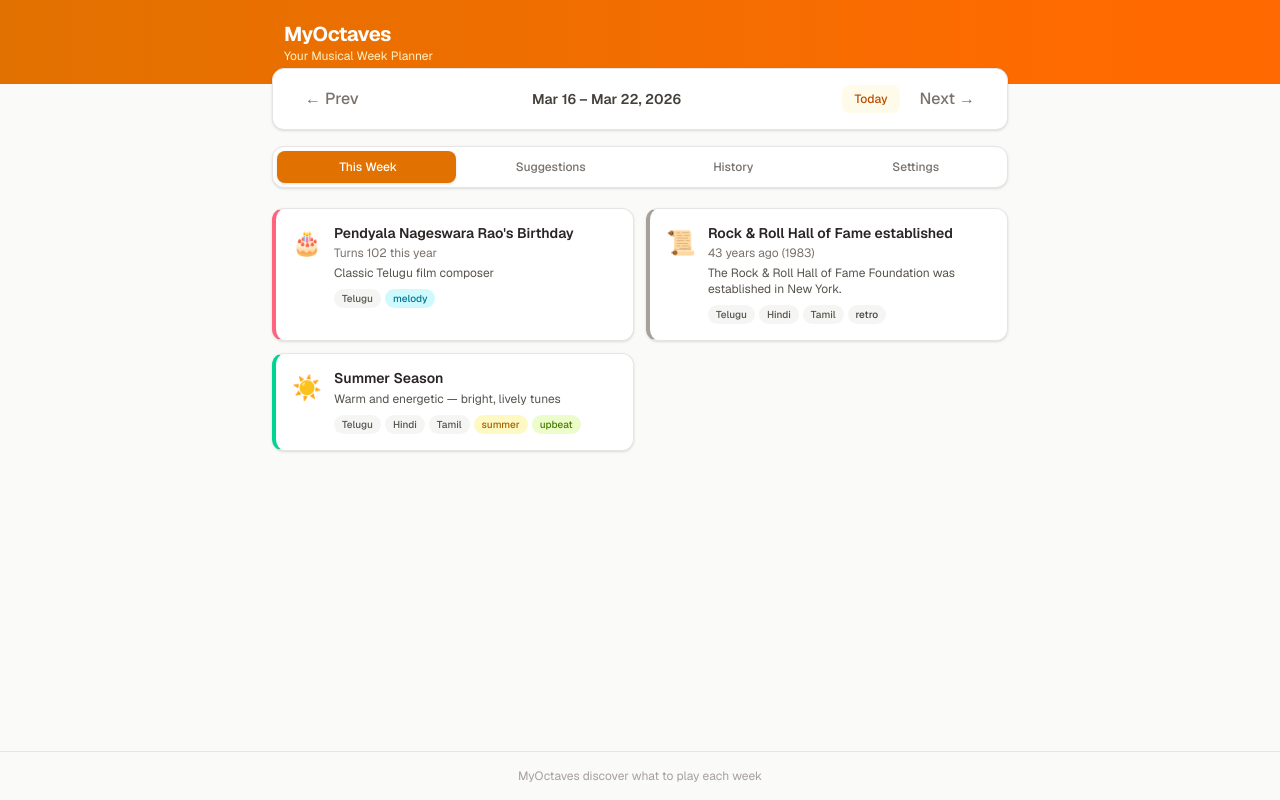
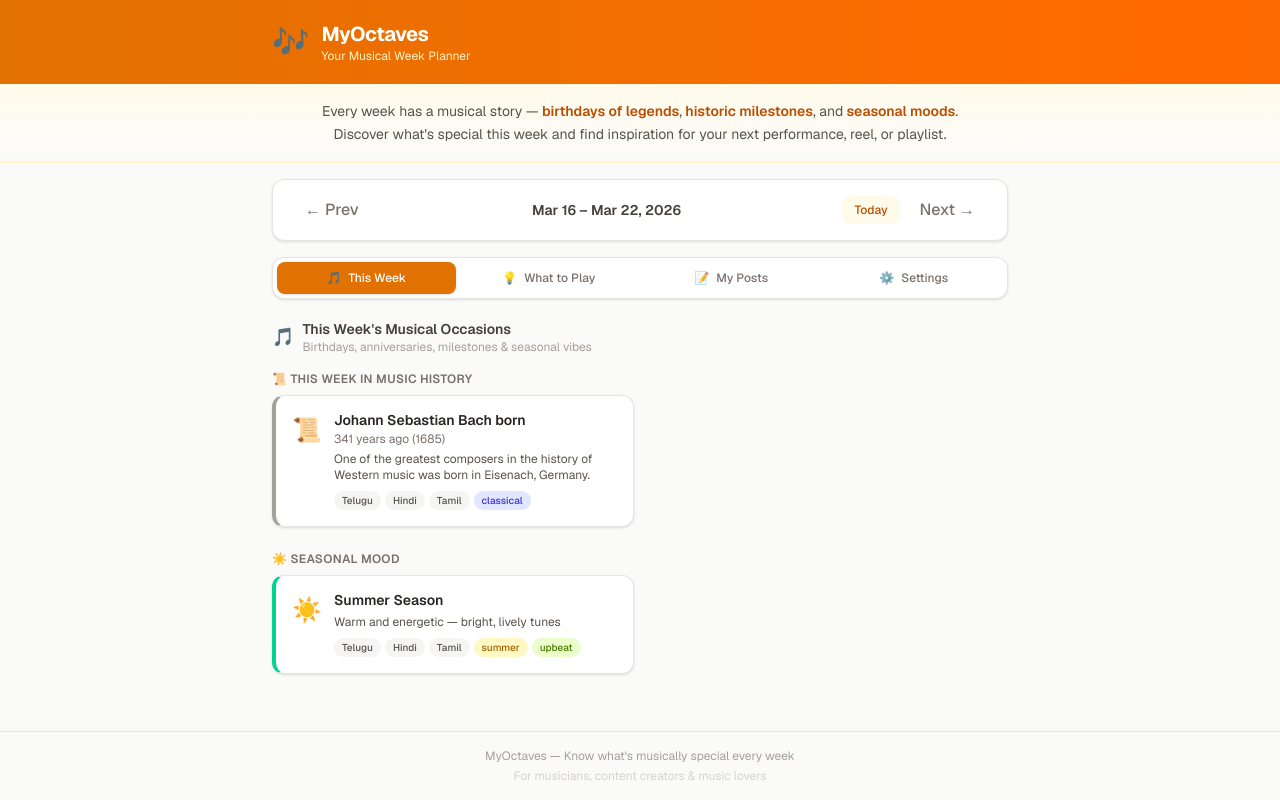
Before and after one commit to sivakanthb/myoctaves, a Next.js app: page / in a window 1280 px wide. Built offline with nearby package versions, Linux system fonts and the light colour scheme.

Commit message:
feat: UX overhaul  hero explainer, grouped cards, better tabs, fix uncertain dates

```diff
--- a/src/app/layout.tsx
+++ b/src/app/layout.tsx
@@ -13,8 +13,8 @@ const geistMono = Geist_Mono({
 });
 
 export const metadata: Metadata = {
-  title: "MyOctaves",
-  description: "Your Musical Week Planner  discover what to play each week based on birthdays, anniversaries, seasons & moods",
+  title: "MyOctaves — Your Musical Week Planner",
+  description: "Discover what's musically special every week — birthdays of legends, historic milestones, and seasonal moods. Get inspired for your next performance, reel, or playlist.",
 };
 
 export default function RootLayout({
--- a/src/app/page.tsx
+++ b/src/app/page.tsx
@@ -13,10 +13,10 @@ import SettingsPanel from '@/components/SettingsPanel';
 type Tab = 'week' | 'suggest' | 'history' | 'settings';
 
 const TABS: { key: Tab; label: string; icon: string }[] = [
-  { key: 'week', label: 'This Week', icon: '' },
-  { key: 'suggest', label: 'Suggestions', icon: '' },
-  { key: 'history', label: 'History', icon: '' },
-  { key: 'settings', label: 'Settings', icon: '' },
+  { key: 'week', label: 'This Week', icon: '🎵' },
+  { key: 'suggest', label: 'What to Play', icon: '💡' },
+  { key: 'history', label: 'My Posts', icon: '📝' },
+  { key: 'settings', label: 'Settings', icon: '⚙️' },
 ];
 
 export default function Home() {
@@ -49,7 +49,7 @@ export default function Home() {
       <header className="bg-gradient-to-r from-amber-600 to-orange-500 text-white">
         <div className="max-w-3xl mx-auto px-4 py-5">
           <div className="flex items-center gap-3">
-            <span className="text-3xl"></span>
+            <span className="text-3xl">🎶</span>
             <div>
               <h1 className="text-xl font-bold tracking-tight">MyOctaves</h1>
               <p className="text-amber-100 text-xs">Your Musical Week Planner</p>
@@ -58,8 +58,21 @@ export default function Home() {
         </div>
       </header>
 
+      {/* Hero/Purpose — tells a layman what this app does */}
+      <div className="bg-gradient-to-b from-amber-50 to-stone-50 border-b border-amber-100">
+        <div className="max-w-3xl mx-auto px-4 py-4 text-center">
+          <p className="text-sm text-stone-600 leading-relaxed">
+            Every week has a musical story — <span className="font-semibold text-amber-700">birthdays of legends</span>,
+            <span className="font-semibold text-amber-700"> historic milestones</span>, and
+            <span className="font-semibold text-amber-700"> seasonal moods</span>.
+            <br className="hidden sm:block" />
+            Discover what&apos;s special this week and find inspiration for your next performance, reel, or playlist.
+          </p>
+        </div>
+      </div>
+
       {/* Week Nav */}
-      <div className="max-w-3xl mx-auto w-full px-4 -mt-4 relative z-10">
+      <div className="max-w-3xl mx-auto w-full px-4 mt-4 relative z-10">
         <WeekNav week={week} onChange={handleWeekChange} />
       </div>
 
@@ -84,17 +97,49 @@ export default function Home() {
 
       {/* Content */}
       <main className="max-w-3xl mx-auto w-full px-4 py-5 flex-1">
-        {tab === 'week' && <ContextPanel cards={cards} />}
+        {tab === 'week' && (
+          <div>
+            <div className="flex items-center gap-2 mb-4">
+              <span className="text-lg">🎵</span>
+              <div>
+                <h2 className="text-sm font-semibold text-stone-700">This Week&apos;s Musical Occasions</h2>
+                <p className="text-xs text-stone-400">Birthdays, anniversaries, milestones & seasonal vibes</p>
+              </div>
+            </div>
+            <ContextPanel cards={cards} />
+          </div>
+        )}
         {tab === 'suggest' && (
-          <SuggestPanel suggestions={suggestions} onStatusChange={handleSuggestionStatus} />
+          <div>
+            <div className="flex items-center gap-2 mb-4">
+              <span className="text-lg">💡</span>
+              <div>
+                <h2 className="text-sm font-semibold text-stone-700">Suggested Themes to Play</h2>
+                <p className="text-xs text-stone-400">Based on this week&apos;s occasions — plan, post, or skip</p>
+              </div>
+            </div>
+            <SuggestPanel suggestions={suggestions} onStatusChange={handleSuggestionStatus} />
+          </div>
         )}
-        {tab === 'history' && <HistoryPanel />}
+        {tab === 'history' && (
+          <div>
+            <div className="flex items-center gap-2 mb-4">
+              <span className="text-lg">📝</span>
+              <div>
+                <h2 className="text-sm font-semibold text-stone-700">Your Performance Log</h2>
+                <p className="text-xs text-stone-400">Track what you&apos;ve played, posted, or performed</p>
+              </div>
+            </div>
+            <HistoryPanel />
+          </div>
+        )}
         {tab === 'settings' && <SettingsPanel onSave={refresh} />}
       </main>
 
       {/* Footer */}
       <footer className="text-center py-4 text-xs text-stone-400 border-t border-stone-200">
-        MyOctaves  discover what to play each week
+        <p>MyOctaves — Know what&apos;s musically special every week</p>
+        <p className="mt-1 text-stone-300">For musicians, content creators & music lovers</p>
       </footer>
     </div>
   );
--- a/src/components/ContextPanel.tsx
+++ b/src/components/ContextPanel.tsx
@@ -40,6 +40,16 @@ const TAG_COLOR: Record<string, string> = {
   duet: 'bg-rose-100 text-rose-700',
 };
 
+const SECTION_LABEL: Record<string, string> = {
+  birthday: '🎂 Birthdays This Week',
+  death_anniversary: '🕯️ Remembering Legends',
+  special_day: '📅 Special Days',
+  historic_event: '📜 This Week in Music History',
+  seasonal: '☀️ Seasonal Mood',
+  mood: '🎭 Mood',
+  movie_release: '🎬 Film Releases',
+};
+
 interface Props {
   cards: ContextCard[];
 }
@@ -55,9 +65,27 @@ export default function ContextPanel({ cards }: Props) {
     );
   }
 
+  // Group cards by type, preserving display order
+  const typeOrder: string[] = ['birthday', 'death_anniversary', 'special_day', 'historic_event', 'seasonal', 'mood', 'movie_release'];
+  const grouped = new Map<string, ContextCard[]>();
+  for (const card of cards) {
+    const list = grouped.get(card.type) || [];
+    list.push(card);
+    grouped.set(card.type, list);
+  }
+
   return (
-    <div className="grid gap-3 sm:grid-cols-2">
-      {cards.map(card => (
+    <div className="space-y-6">
+      {typeOrder.map(type => {
+        const group = grouped.get(type);
+        if (!group || group.length === 0) return null;
+        return (
+          <section key={type}>
+            <h3 className="text-xs font-semibold text-stone-500 uppercase tracking-wide mb-2">
+              {SECTION_LABEL[type] || type}
+            </h3>
+            <div className="grid gap-3 sm:grid-cols-2">
+              {group.map(card => (
         <div
           key={card.id}
           className={`rounded-xl bg-white border border-stone-200 border-l-4 ${BORDER_COLOR[card.type] || 'border-l-stone-300'} p-4 shadow-sm hover:shadow-md transition`}
@@ -92,7 +120,11 @@ export default function ContextPanel({ cards }: Props) {
             </div>
           </div>
         </div>
-      ))}
+              ))}
+            </div>
+          </section>
+        );
+      })}
     </div>
   );
 }
--- a/src/lib/seedData.ts
+++ b/src/lib/seedData.ts
@@ -117,14 +117,14 @@ export const SEED_PEOPLE: Person[] = [
   {
     id: 'kv_mahadevan', name: 'K.V. Mahadevan',
     role: ['music_director', 'composer'], birthDate: '03-12', birthYear: 1918,
-    deathDate: '08-21', deathYear: 2001,
+    deathDate: '01-21', deathYear: 2001, // Note: some sources cite August 21
     languages: ['Telugu', 'Tamil', 'Kannada'],
     knownFor: 'Prolific South Indian film composer',
     isCurated: true,
   },
   {
     id: 'pendyala', name: 'Pendyala Nageswara Rao',
-    role: ['music_director', 'composer'], birthDate: '03-19', birthYear: 1924,
+    role: ['music_director', 'composer'], birthDate: '06-12', birthYear: 1924, // Note: some sources cite March 19
     deathDate: '05-17', deathYear: 1984,
     languages: ['Telugu'],
     knownFor: 'Classic Telugu film composer',
@@ -237,8 +237,8 @@ export const SEED_MUSIC_HISTORY: HistoricEvent[] = [
 
   // March
   { id: 'mh_roja_release', title: 'Roja released', date: '08-15', year: 1992, description: 'A.R. Rahman\'s debut film Roja released, revolutionizing Indian film music forever.', scope: 'india', tags: ['melody'] },
-  { id: 'mh_sholay_music', title: 'R.D. Burman records "Mehbooba Mehbooba"', date: '03-15', year: 1975, description: 'One of Bollywood\'s most iconic songs was recorded for the blockbuster Sholay.', scope: 'india', tags: ['retro'] },
-  { id: 'mh_rock_hall', title: 'Rock & Roll Hall of Fame established', date: '03-21', year: 1983, description: 'The Rock & Roll Hall of Fame Foundation was established in New York.', scope: 'world', tags: ['retro'] },
+  { id: 'mh_alam_ara', title: 'Alam Ara — India\'s first talkie released', date: '03-14', year: 1931, description: 'India\'s first sound film, directed by Ardeshir Irani, premiered at Majestic Cinema in Bombay, launching Indian cinema\'s golden era.', scope: 'india', tags: ['retro', 'classical'] },
+  { id: 'mh_bach_born', title: 'Johann Sebastian Bach born', date: '03-21', year: 1685, description: 'One of the greatest composers in the history of Western music was born in Eisenach, Germany.', scope: 'world', tags: ['classical'] },
   { id: 'mh_beethoven_debut', title: 'Beethoven performs his first public concert in Vienna', date: '03-29', year: 1795, description: 'Ludwig van Beethoven made his public debut as a pianist in Vienna, performing his Piano Concerto No. 2.', scope: 'world', tags: ['classical'] },
 
   // April
@@ -262,7 +262,8 @@ export const SEED_MUSIC_HISTORY: HistoricEvent[] = [
   // August
   { id: 'mh_woodstock', title: 'Woodstock Festival begins', date: '08-15', year: 1969, description: 'The iconic Woodstock Music Festival began in Bethel, New York — 400,000 people, 3 days of peace & music.', scope: 'world', tags: ['folk', 'retro'] },
   { id: 'mh_kishore_bday', title: 'Kishore Kumar born', date: '08-04', year: 1929, description: 'The most versatile voice of Bollywood was born in Khandwa, Madhya Pradesh.', scope: 'india', tags: ['melody', 'retro'] },
-  { id: 'mh_vande_mataram', title: 'Vande Mataram composed', date: '08-14', year: 1882, description: 'Bankim Chandra Chattopadhyay completed the iconic patriotic song that became India\'s national song.', scope: 'india', tags: ['patriotic'] },
+  { id: 'mh_mtv_launch', title: 'MTV launches', date: '08-01', year: 1981, description: 'MTV began broadcasting with "Video Killed the Radio Star," revolutionizing how the world consumed music.', scope: 'world', tags: ['retro', 'upbeat'] },
+  { id: 'mh_mughal_e_azam', title: 'Mughal-e-Azam released', date: '08-05', year: 1960, description: 'K. Asif\'s epic masterpiece with Naushad\'s legendary score released — featuring the immortal "Pyar Kiya To Darna Kya."', scope: 'india', tags: ['classical', 'melody'] },
 
   // September
   { id: 'mh_spb_passes', title: 'S.P. Balasubrahmanyam passes away', date: '09-25', year: 2020, description: 'Indian music lost one of its greatest voices — SPB sang in 16 languages with over 40,000 songs.', scope: 'india', tags: ['melody', 'sad'] },
@@ -275,7 +276,8 @@ export const SEED_MUSIC_HISTORY: HistoricEvent[] = [
 
   // November
   { id: 'mh_spotify_launch', title: 'Spotify launches', date: '10-07', year: 2008, description: 'Spotify launched in Sweden, beginning the streaming revolution that changed how the world listens to music.', scope: 'world', tags: ['upbeat'] },
-  { id: 'mh_sagara_sangamam', title: 'Sagara Sangamam released', date: '11-22', year: 1983, description: 'Ilaiyaraaja\'s masterpiece score for this Telugu classic is considered one of the finest in Indian cinema.', scope: 'india', tags: ['classical', 'melody'] },
+  { id: 'mh_thriller_album', title: 'Michael Jackson\'s Thriller album released', date: '11-30', year: 1982, description: 'The best-selling album of all time was released, with 7 hit singles and over 70 million copies sold worldwide.', scope: 'world', tags: ['retro', 'upbeat'] },
+  { id: 'mh_arr_oscar', title: 'A.R. Rahman wins Oscar', date: '02-22', year: 2009, description: 'A.R. Rahman won two Academy Awards for Slumdog Millionaire — Best Original Score and Best Original Song ("Jai Ho").', scope: 'india', tags: ['melody', 'upbeat'] },
 
   // December
   { id: 'mh_beethoven_bday', title: 'Beethoven born', date: '12-16', year: 1770, description: 'Ludwig van Beethoven, one of the greatest composers in Western music history, was born in Bonn, Germany.', scope: 'world', tags: ['classical'] },
```
